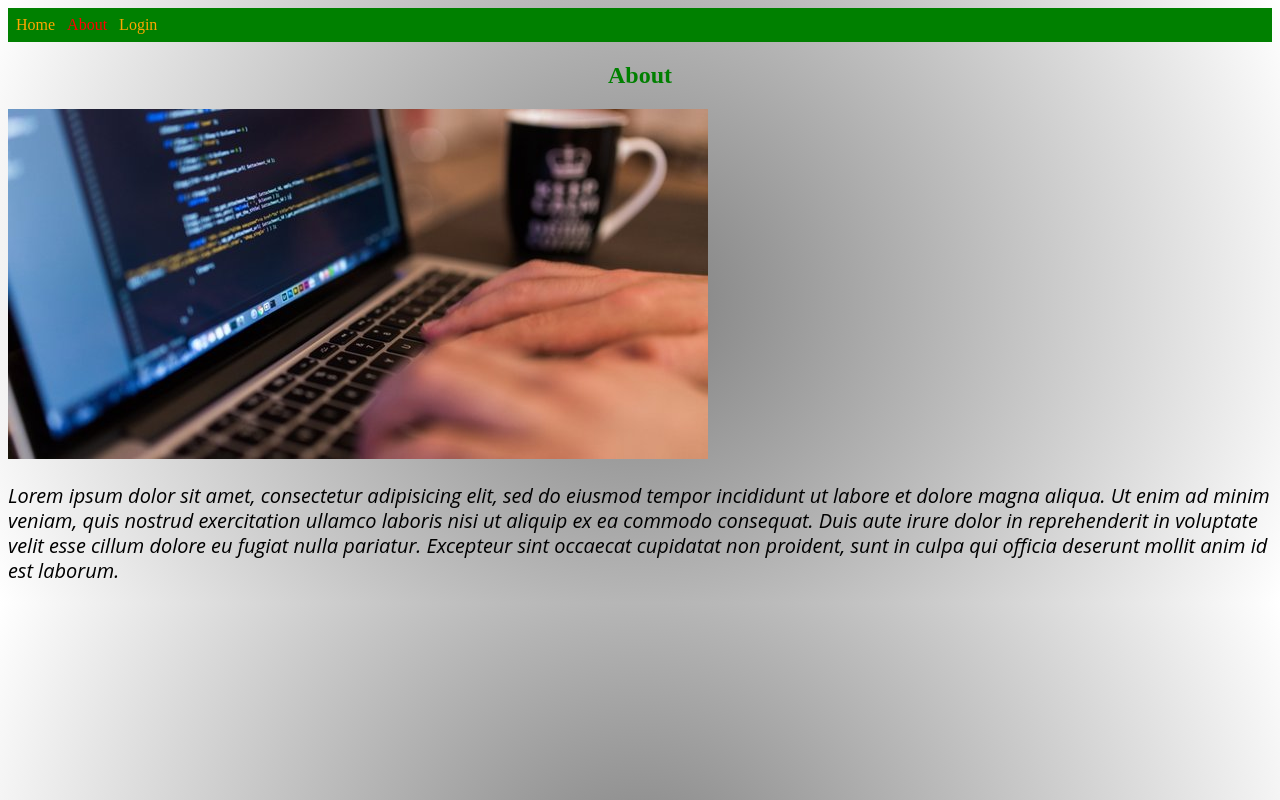
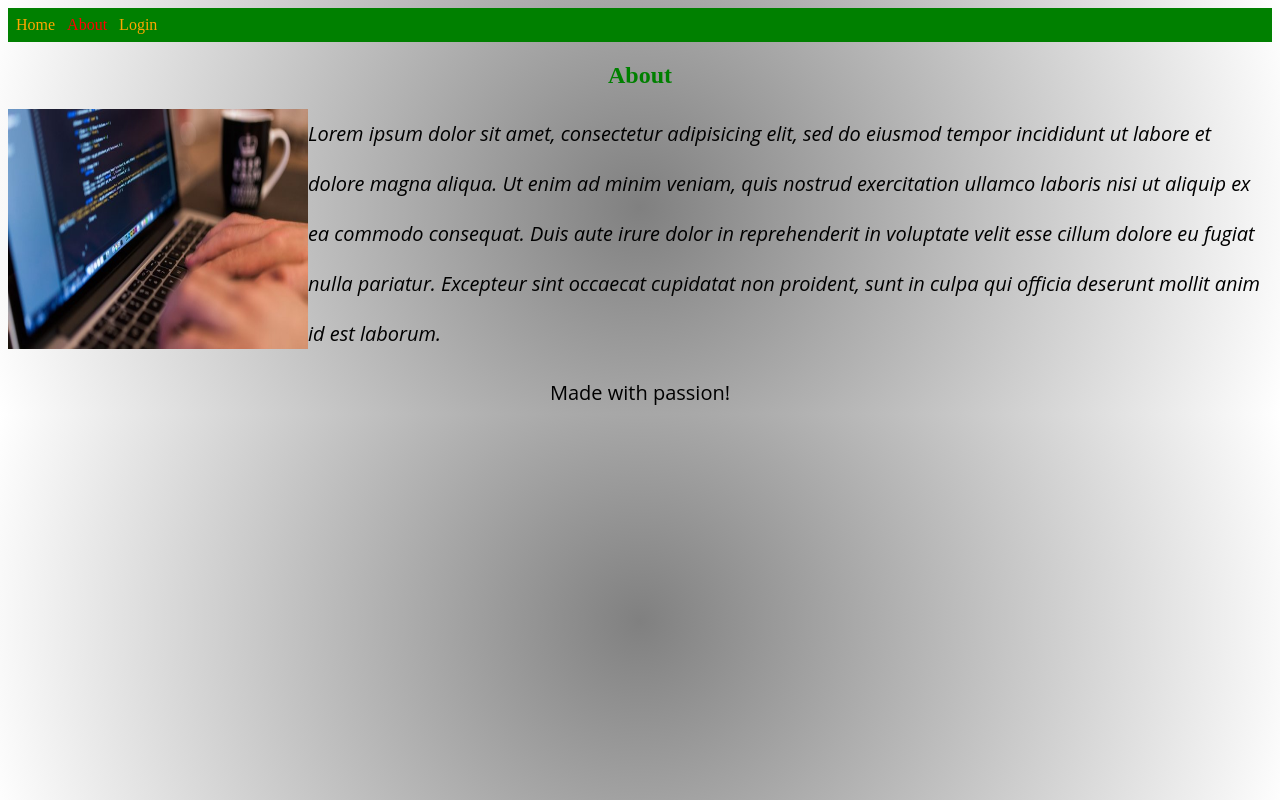
Before and after one commit to UcheSylvester/collection-of-webpages, a plain HTML site: page about.html in a window 1280 px wide. Drawn offline with Linux system fonts and the light colour scheme.

Commit message:
commiting

```diff
--- a/about.html
+++ b/about.html
@@ -26,5 +26,7 @@
 		cillum dolore eu fugiat nulla pariatur. Excepteur sint occaecat cupidatat non
 		proident, sunt in culpa qui officia deserunt mollit anim id est laborum.</p>
 	</section>
+
+	<footer>Made with passion!</footer>
 </body>
 </html>
--- a/styles/styles.css
+++ b/styles/styles.css
@@ -47,6 +47,19 @@ p {
 	font-style: italic;
 	font-family: 'Open Sans', sans-serif;
 	font-size: 20px;
-	line-height: 25px;
+	line-height: 50px;
 
 }
+
+img {
+	width: 300px;
+	height: 240px;
+	float: left;
+}
+
+footer {
+	clear: both;
+	font-family: 'Open Sans', sans-serif;
+	font-size: 20px;
+	text-align: center;
+}
```
